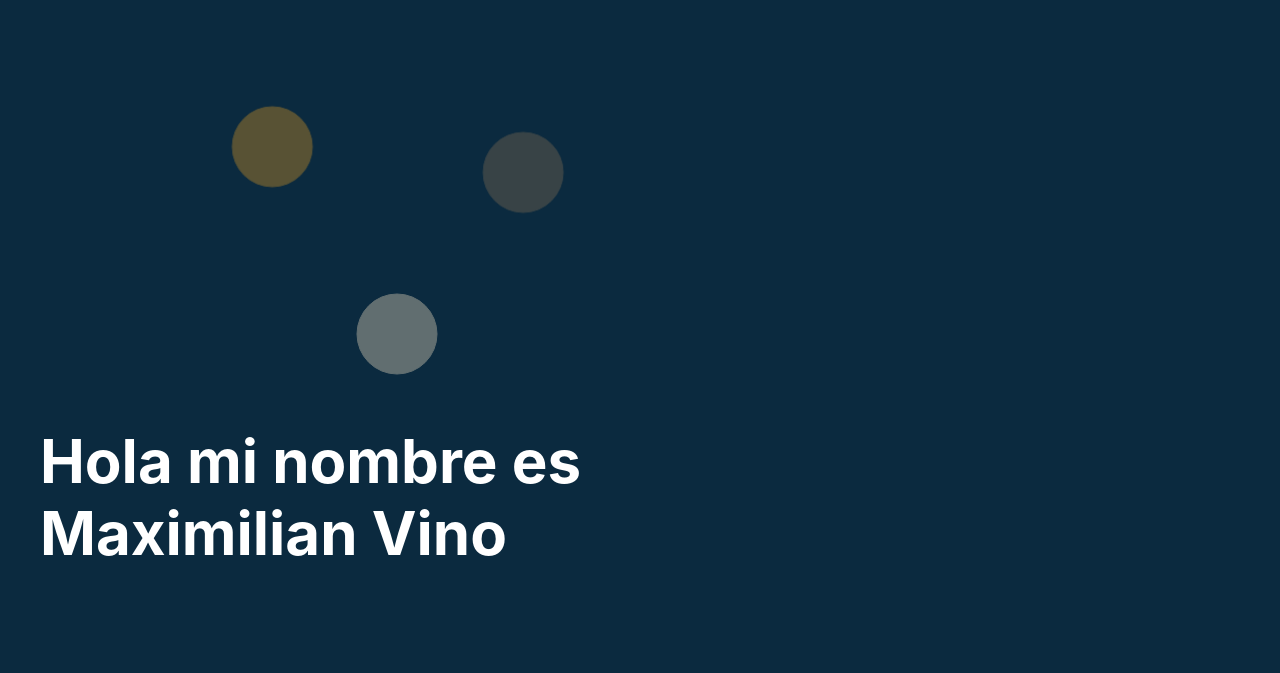
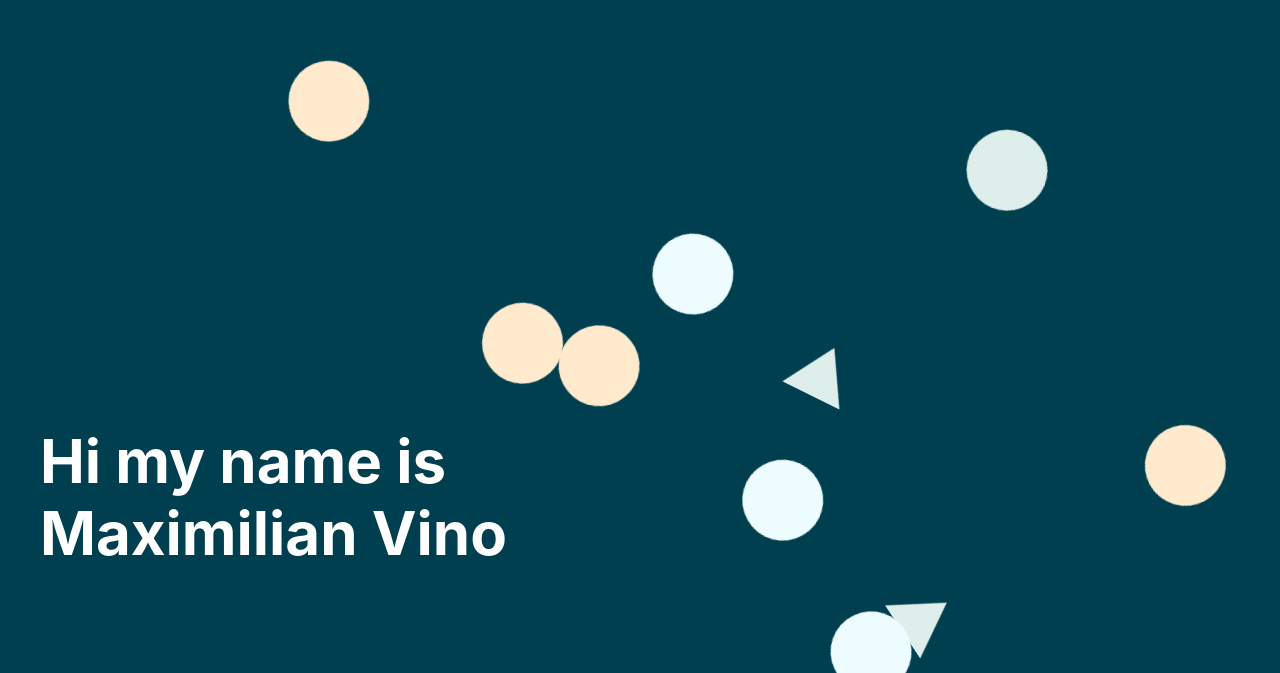
Before and after one commit to admiraldoge/admiraldoge.github.io, a Next.js app: page / in a window 1280 px wide. Shown: the part 127-800 px from the top of the page. Built offline with nearby package versions, Linux system fonts and the light colour scheme.

Commit message:
Functional use of springs

```diff
--- a/components/GeometricAnimationContainer.tsx
+++ b/components/GeometricAnimationContainer.tsx
@@ -5,9 +5,18 @@ import styles from '../styles/GeometricAnimationContainer.module.scss'
 import LostFigure from "./LostFigure";
 const GeometricAnimationContainer: React.FunctionComponent = ({}) => (
     <div className={styles.ctn}>
-        <LostFigure initialPositionX={400} initialPositionY={400} type={'circle'} color={'#FFECCC'}/>
-        <LostFigure initialPositionX={200} initialPositionY={200} type={'circle'} color={'#E49D23'}/>
-        <LostFigure initialPositionX={400} initialPositionY={40} type={'circle'} color={'#8B7356'}/>
+            <LostFigure idx={1} type={'circle'} color={'#FFEACE'}/>
+            <LostFigure idx={2} type={'triangle'} color={'#DEEEEA'}/>
+            <LostFigure idx={3} type={'circle'} color={'#EDFCFF'}/>
+            <LostFigure idx={4} type={'circle'} color={'#FFEACE'}/>
+            <LostFigure idx={5} type={'triangle'} color={'#DEEEEA'}/>
+            <LostFigure idx={6} type={'circle'} color={'#EDFCFF'}/>
+            <LostFigure idx={7} type={'circle'} color={'#FFEACE'}/>
+            <LostFigure idx={8} type={'triangle'} color={'#DEEEEA'}/>
+            <LostFigure idx={9} type={'circle'} color={'#EDFCFF'}/>
+            <LostFigure idx={10} type={'circle'} color={'#FFEACE'}/>
+            <LostFigure idx={11} type={'circle'} color={'#DEEEEA'}/>
+            <LostFigure idx={12} type={'triangle'} color={'#EDFCFF'}/>
     </div>
 )
 export default GeometricAnimationContainer
--- a/components/LostFigure.tsx
+++ b/components/LostFigure.tsx
@@ -2,49 +2,78 @@ import * as React from 'react'
 import Link from 'next/link'
 import Head from 'next/head'
 import styles from '../styles/LostFigure.module.scss'
-import {useTransition, animated} from 'react-spring'
+import {animated, useSpring} from 'react-spring'
 import {useEffect, useState} from "react";
+import WindowDimensions from "../utils/WindowDimensions";
+
 
 type LostFigureProps = {
-    initialPositionX: number,
-    initialPositionY: number,
+    idx: number,
     type: string,
     color: string
 }
 
-const LostFigure: React.FunctionComponent<LostFigureProps> = ({ initialPositionX,initialPositionY,type, color}) => {
-    const [endPosition, setEndPosition] = useState({
-        x: Math.floor(Math.random() * (400 - (-400) + 1)) + (-400),
-        y: Math.floor(Math.random() * (400 - (-400) + 1)) + (-400)
+const LostFigure: React.FunctionComponent<LostFigureProps> = ({ idx,type, color}) => {
+    const [figures, setFigures] = useState({
+        x: 0,
+        y: 0,
+        key: idx
     });
+
+    const [firstPosition, setFirstPosition] = useState({
+        x: 0,
+        y: 0
+    })
     useEffect(() => {
-        let endX = Math.floor(Math.random() * window.innerWidth);
-        let endY = Math.floor(Math.random() * window.innerHeight);
-        console.log('End position ',endX,'-',endY);
-        setEndPosition({
-            x: endX,
-            y: endY
-        });
+        let firstX = Math.floor(Math.random() * window.innerWidth-50);
+        let firstY = Math.floor(Math.random() * window.innerHeight-50);
+        setFirstPosition({
+            x: firstX,
+            y: firstY
+        })
+    },[])
 
-    }, []);
+    useEffect(() => {
+        let aux = randomPosition(firstPosition.x,firstPosition.y,window.innerWidth,window.innerHeight);
+        setSpring({xy: [aux.x,aux.y]});
+        const interval = setInterval(() => {
+            let nextTranslate = randomPosition(firstPosition.x,firstPosition.y,window.innerWidth,window.innerHeight);
+            setFigures({
+                x: firstPosition.x + nextTranslate.x,
+                y: firstPosition.y + nextTranslate.y,
+                key: idx
+            })
+            let newXY = [nextTranslate.x,nextTranslate.y];
+            if(!newXY) alert('NEW XY IS NOT WORKING OK');
+            setSpring({xy: newXY});
+        }, 5000);
 
-    const transition = useTransition(null, null, {
-        config: {mass:1, tension:4, friction:50},
-        from: { transform: 'translate3d('+initialPositionX+'px,'+ initialPositionY+'px,0)',opacity: 0  },
-        enter: { transform: 'translate3d('+(initialPositionX+endPosition.x)+','+(initialPositionY+endPosition.y)+'px,0)',width: '100px', opacity: 1 },
-        leave: { transform: 'translate3d('+initialPositionX+','+initialPositionY+'px,0)',
-            width: '200px',
-            opacity: 0
+        return () => clearInterval(interval);
+    }, [figures]);
+
+    const [spring,setSpring] = useSpring(() => ({
+        xy: [0,0],
+        config: {mass: 1, tension: 6, friction: 50}
+    }))
+
+    const trans = (x, y):string => {
+        return `translate3d(${x}px,${y}px,0) rotate(${x}deg)`;
+    }
+
+    return <animated.div
+        style={
+            {
+                ...CircleStyles(firstPosition.x,firstPosition.y),
+                ...{transform: spring.xy.interpolate(trans)}
+            }
         }
-    });
-    return transition.map(({ item, props, key }) =>
-        <animated.div key={1} style={props}>
-            <Figure
-                type={type}
-                color={color}
-            />
-        </animated.div>
-    )
+    >
+        <Figure
+            type={type}
+            color={color}
+        />
+    </animated.div>
+
 }
 
 const Figure = ({type,color}) => {
@@ -52,6 +81,17 @@ const Figure = ({type,color}) => {
         case "circle":
             return <Circle color={color}/>;
             break;
+        case "triangle":
+            return <Triangle color={color}/>
+    }
+}
+
+const CircleStyles = (x,y) => {
+    return {
+        position: 'absolute',
+        left: x,
+        top: y,
+        transform: 'rotate(0deg)'
     }
 }
 
@@ -64,4 +104,23 @@ const Circle = ({color}) => {
         </div>
     )
 }
+
+const Triangle = ({color}) => {
+    return (
+        <div className={styles.circle}>
+            <svg height="100" width="100">
+                <polygon points="20,70 80,70 50,20" stroke={color} strokeWidth="2" fill={color}/>
+            </svg>
+        </div>
+    )
+}
+
+const randomPosition = (x,y,X,Y) => {
+    let newX = Math.floor(Math.random() * ((X-x-90) - (-x))) + (-x);
+    let newY = Math.floor(Math.random() * ((Y-y-90) - (-y))) + (-y);
+    return {
+        x: newX,
+        y: newY
+    }
+}
 export default LostFigure
--- a/pages/index.tsx
+++ b/pages/index.tsx
@@ -6,7 +6,7 @@ import AnimatedContainer from "../components/GeometricAnimationContainer";
 const Index: React.FunctionComponent = () => {
     return (
         <Layout title="Home">
-            <Title text={"Hola mi nombre es Maximilian Vino"}/>
+            <Title text={"Hi my name is Maximilian Vino"}/>
             <AnimatedContainer>
             </AnimatedContainer>
         </Layout>
--- a/styles/GeometricAnimationContainer.module.scss
+++ b/styles/GeometricAnimationContainer.module.scss
@@ -1,7 +1,8 @@
 .ctn {
   position: relative;
-  background-color: #0B2A3F;
+  background-color: #003F4F;
   height: 100vh;
   width: 100vw;
   z-index: -1;
+  overflow: hidden;
 }
--- a/styles/LostFigure.module.scss
+++ b/styles/LostFigure.module.scss
@@ -0,0 +1,5 @@
+.figure {
+  position: absolute;
+  color: #eaeaea;
+  font-size: 30px;
+}
--- /dev/null
+++ b/utils/WindowDimensions.tsx
@@ -0,0 +1,33 @@
+/**
+ * // useWindowDimension.ts
+ * * This hook returns the viewport/window height and width
+ */
+
+import { useEffect, useState } from 'react';
+
+type WindowDimensions = {
+    width: number | undefined;
+    height: number | undefined;
+};
+
+const useWindowDimensions = (): WindowDimensions => {
+    const [windowDimensions, setWindowDimensions] = useState<WindowDimensions>({
+        width: undefined,
+        height: undefined,
+    });
+    useEffect(() => {
+        function handleResize(): void {
+            setWindowDimensions({
+                width: window.innerWidth,
+                height: window.innerHeight,
+            });
+        }
+        handleResize();
+        window.addEventListener('resize', handleResize);
+        return (): void => window.removeEventListener('resize', handleResize);
+    }, []); // Empty array ensures that effect is only run on mount
+
+    return windowDimensions;
+};
+
+export default useWindowDimensions;
```
